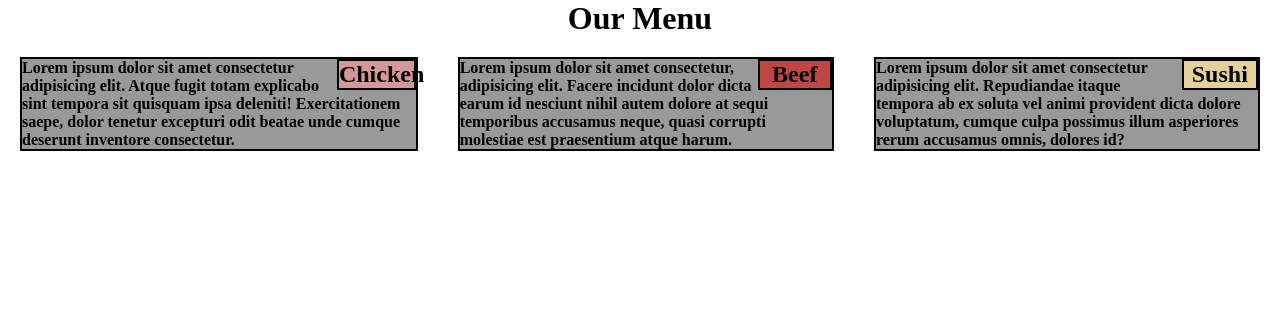
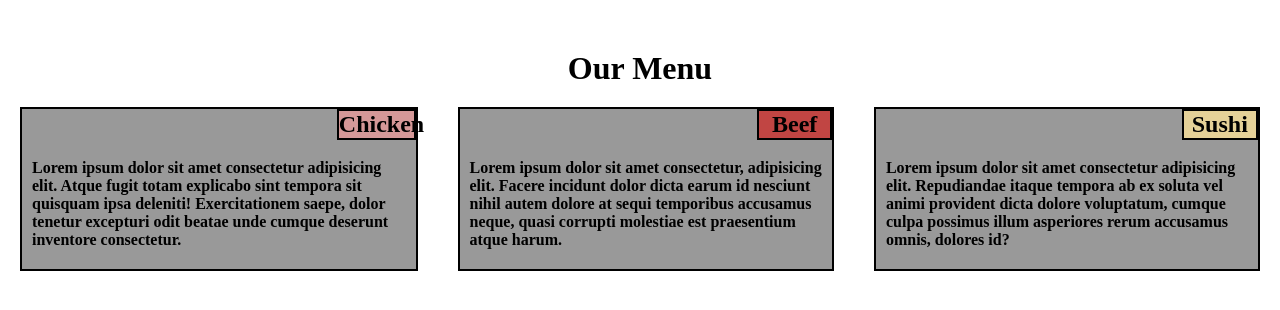
Before and after one commit to Bernard301094/module2-solution, a plain HTML site: page index.html in a window 1280 px wide. Drawn offline with Linux system fonts and the light colour scheme.

Commit message:
margin: added

```diff
--- a/css/styles.css
+++ b/css/styles.css
@@ -6,10 +6,12 @@
 
 h1 {
     text-align: center;
+    margin-top: 50px;
 }
 
 p {
     font-weight: bold;
+    margin: 50px 10px 20px 10px;
 }
 
 .container {
@@ -27,6 +29,7 @@ p {
     border: 2px solid black;
     width: 20%;
     text-align: center;
+    position: relative;
     float: right;
 }
 
@@ -49,8 +52,7 @@ p {
 
 
 @media (max-width: 992px) {
-
-}
+    }
 
 @media (min-width: 768px) and (max-width: 991px) {
 
```
